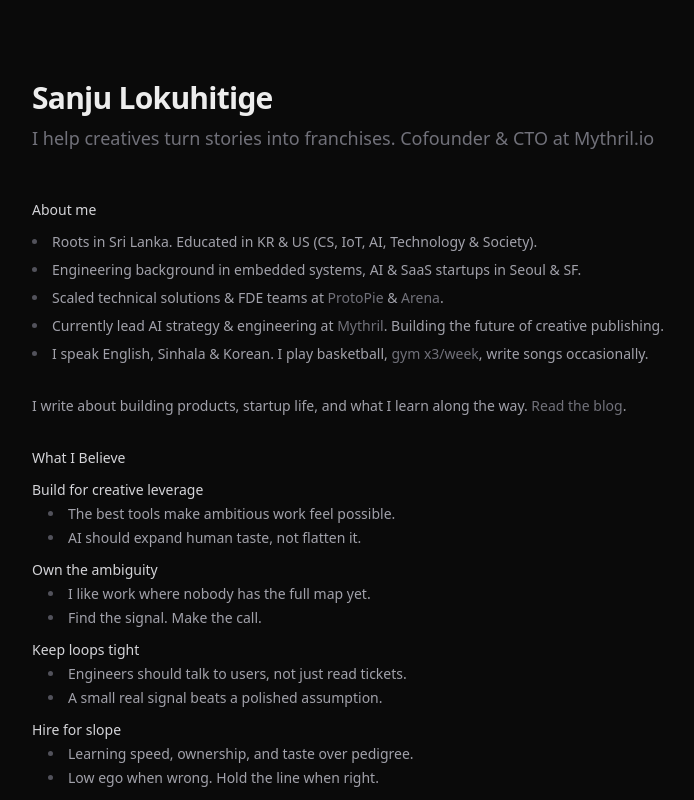
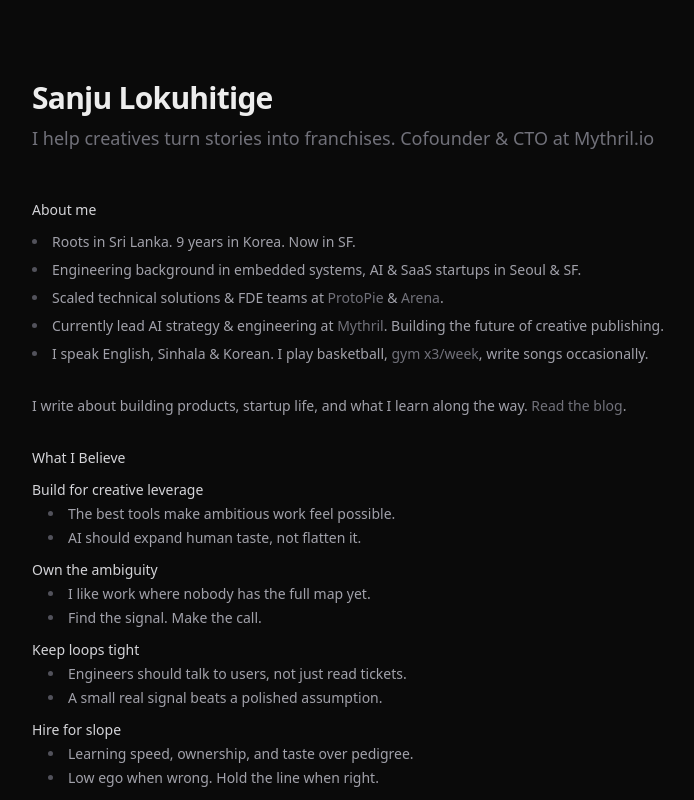
Before and after one commit to sanjuruk/sanjuruk.com, a Next.js app: page / in a window 1280 px wide. Shown: the top 800 px of the page, without its empty margins (290-984 px from the left). Built offline with nearby package versions, Linux system fonts and the light colour scheme.

Commit message:
Update homepage roots copy

```diff
--- a/src/app/page.tsx
+++ b/src/app/page.tsx
@@ -123,7 +123,7 @@ export default function Home() {
         <div className="flex flex-col gap-3">
           <h3 className="text-sm font-medium text-zinc-300">About me</h3>
           <ul className="flex flex-col gap-2 list-disc list-inside text-zinc-400 text-sm marker:text-zinc-600">
-            <li>Roots in Sri Lanka. Educated in KR & US (CS, IoT, AI, Technology & Society).</li>
+            <li>Roots in Sri Lanka. 9 years in Korea. Now in SF.</li>
             <li>Engineering background in embedded systems, AI & SaaS startups in Seoul & SF.</li>
             <li>
               Scaled technical solutions & FDE teams at{" "}
```
